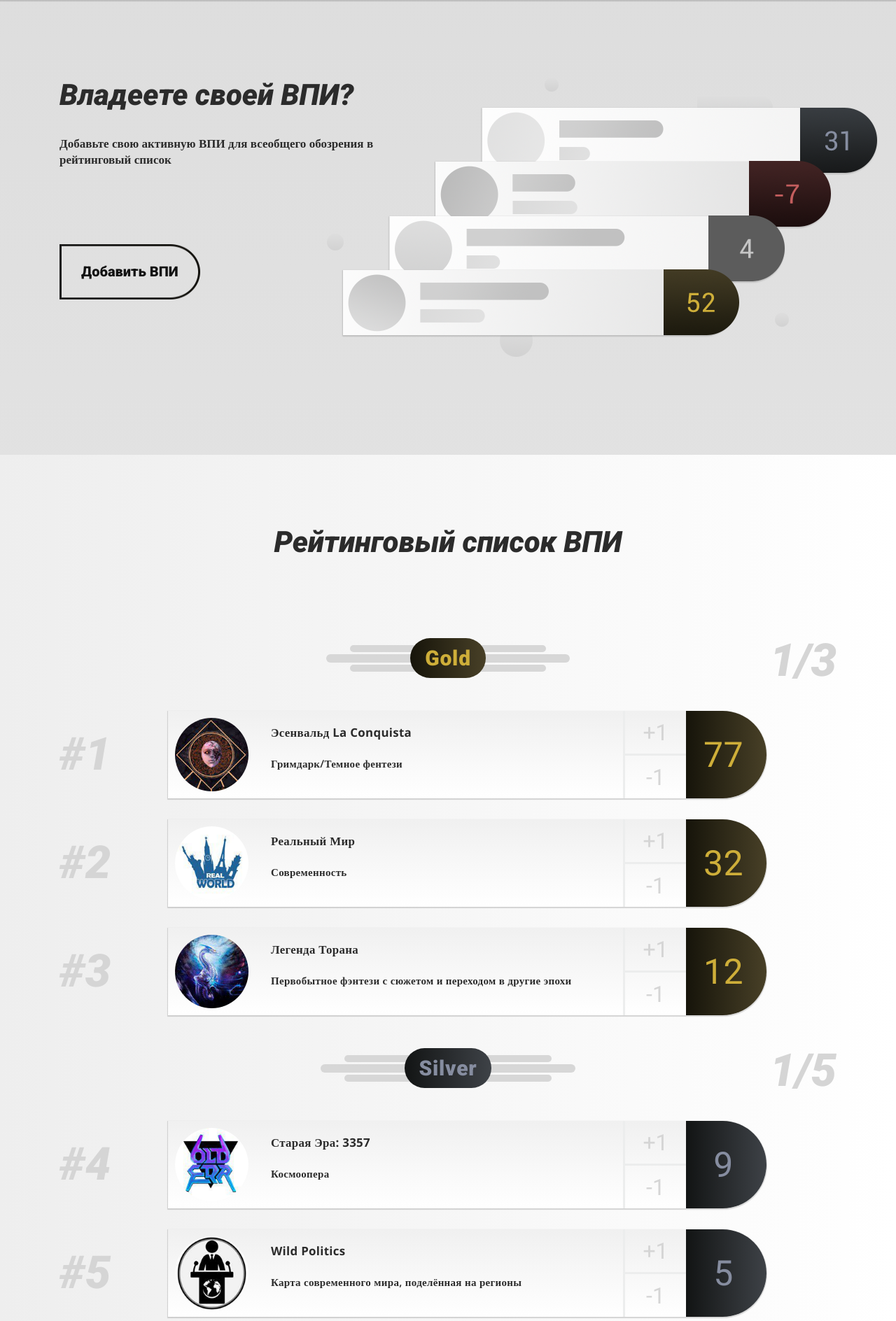
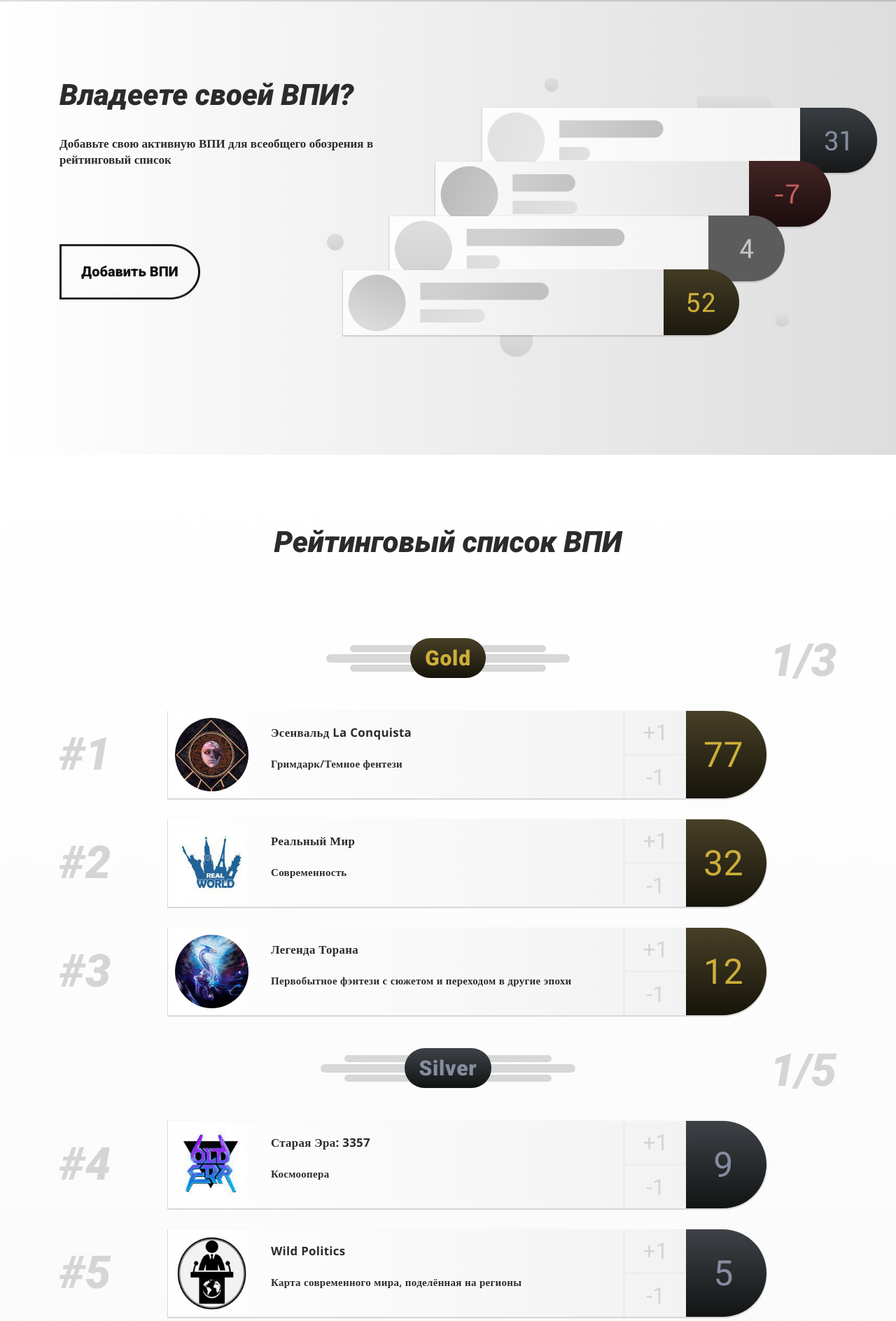
Before and after one commit to Harwex213/WPG, a PHP site: page /voting/voting.php in a window 1280 px wide. Shown: the part 108-1996 px from the top of the page at 70% size. Run offline with PHP 8.4, Linux system fonts and the light colour scheme; data comes from the database, SQL or seed files in the repository; data that the repository does not hold is empty; style sheets or scripts are compiled from the project's sources.

Commit message:
Finally, it's final

```diff
--- a/#source/scss/card.scss
+++ b/#source/scss/card.scss
@@ -81,6 +81,7 @@
 		border-radius: 0 50% 50% 0;
 		border: 2px solid #cacaca;
 		object-fit: cover;
+		width: 100%;
 		@media (max-width:$md1+px) {
 			width: 280px;
 		}
--- a/css/voting.css
+++ b/css/voting.css
@@ -409,7 +409,9 @@
   width: 100%;
   min-height: 100%;
   overflow: hidden;
-  background-image: linear-gradient(180deg, #dddddd 0%, white 100%);
+	background-image: -moz-linear-gradient( 180deg, rgb(221,221,221) 0%, rgb(255,255,255) 100%);
+	background-image: -webkit-linear-gradient( 180deg, rgb(221,221,221) 0%, rgb(255,255,255) 100%);
+	background-image: -ms-linear-gradient( 180deg, rgb(221,221,221) 0%, rgb(255,255,255) 100%)
 }
 
 /* line 14, ../../../../../../Workplace/WEB/OpenServer/domains/WPG/#source/scss/voting.scss */
@@ -542,7 +544,9 @@
 
 /* line 88, ../../../../../../Workplace/WEB/OpenServer/domains/WPG/#source/scss/voting.scss */
 .list {
-  background-image: linear-gradient(90deg, #eeeeee 0%, white 100%);
+  background-image: -moz-linear-gradient( 90deg, rgb(238,238,238) 0%, rgb(255,255,255) 100%);
+	background-image: -webkit-linear-gradient( 90deg, rgb(238,238,238) 0%, rgb(255,255,255) 100%);
+	background-image: -ms-linear-gradient( 90deg, rgb(238,238,238) 0%, rgb(255,255,255) 100%);
   padding-bottom: 40px;
 }
 
@@ -647,21 +651,27 @@
 /* line 162, ../../../../../../Workplace/WEB/OpenServer/domains/WPG/#source/scss/voting.scss */
 .area__info-gold {
   color: #ceae39;
-  background-image: linear-gradient(90deg, #16140a 0%, #484027 100%);
+  background-image: -moz-linear-gradient( 90deg, rgb(22,20,10) 0%, rgb(72,64,39) 100%);
+	background-image: -webkit-linear-gradient( 90deg, rgb(22,20,10) 0%, rgb(72,64,39) 100%);
+	background-image: -ms-linear-gradient( 90deg, rgb(22,20,10) 0%, rgb(72,64,39) 100%);
   width: 108px;
 }
 
 /* line 172, ../../../../../../Workplace/WEB/OpenServer/domains/WPG/#source/scss/voting.scss */
 .area__info-silver {
   color: #868da0;
-  background-image: linear-gradient(90deg, #121414 0%, #3e4247 100%);
+  background-image: -moz-linear-gradient( 90deg, rgb(18,20,20) 0%, rgb(62,66,71) 100%);
+	background-image: -webkit-linear-gradient( 90deg, rgb(18,20,20) 0%, rgb(62,66,71) 100%);
+	background-image: -ms-linear-gradient( 90deg, rgb(18,20,20) 0%, rgb(62,66,71) 100%);
   width: 124px;
 }
 
 /* line 181, ../../../../../../Workplace/WEB/OpenServer/domains/WPG/#source/scss/voting.scss */
 .area__info-bronz {
   color: #c27f41;
-  background-image: linear-gradient(90deg, #16100a 0%, #483a27 100%);
+  background-image: -moz-linear-gradient( 90deg, rgb(22,16,10) 0%, rgb(72,58,39) 100%);
+	background-image: -webkit-linear-gradient( 90deg, rgb(22,16,10) 0%, rgb(72,58,39) 100%);
+	background-image: -ms-linear-gradient( 90deg, rgb(22,16,10) 0%, rgb(72,58,39) 100%);
   width: 128px;
 }
 
@@ -675,7 +685,9 @@
 /* line 196, ../../../../../../Workplace/WEB/OpenServer/domains/WPG/#source/scss/voting.scss */
 .area__info-trash {
   color: #c45e5e;
-  background-image: linear-gradient(90deg, #160a0a 0%, #482727 100%);
+  background-image: -moz-linear-gradient( 90deg, rgb(22,10,10) 0%, rgb(72,39,39) 100%);
+	background-image: -webkit-linear-gradient( 90deg, rgb(22,10,10) 0%, rgb(72,39,39) 100%);
+	background-image: -ms-linear-gradient( 90deg, rgb(22,10,10) 0%, rgb(72,39,39) 100%);
   width: 124px;
 }
 
@@ -744,7 +756,9 @@
 
 /* line 252, ../../../../../../Workplace/WEB/OpenServer/domains/WPG/#source/scss/voting.scss */
 .sample__wpgAdv {
-  background-image: linear-gradient(-180deg, #f0f0f0 0%, white 100%);
+  background-image: -moz-linear-gradient( -180deg, rgb(240,240,240) 0%, rgb(255,255,255) 100%);
+	background-image: -webkit-linear-gradient( -180deg, rgb(240,240,240) 0%, rgb(255,255,255) 100%);
+	background-image: -ms-linear-gradient( -180deg, rgb(240,240,240) 0%, rgb(255,255,255) 100%);
   box-shadow: 0px 1px 1.02px 0.98px rgba(0, 0, 0, 0.15);
   margin-left: 155px;
 }
@@ -992,19 +1006,25 @@
 /* line 425, ../../../../../../Workplace/WEB/OpenServer/domains/WPG/#source/scss/voting.scss */
 .wpgAdv__votesCount-gold {
   color: #ceae39;
-  background-image: linear-gradient(90deg, #16140a 0%, #484027 100%);
+  background-image: -moz-linear-gradient( 90deg, rgb(22,20,10) 0%, rgb(72,64,39) 100%);
+	background-image: -webkit-linear-gradient( 90deg, rgb(22,20,10) 0%, rgb(72,64,39) 100%);
+	background-image: -ms-linear-gradient( 90deg, rgb(22,20,10) 0%, rgb(72,64,39) 100%);
 }
 
 /* line 433, ../../../../../../Workplace/WEB/OpenServer/domains/WPG/#source/scss/voting.scss */
 .wpgAdv__votesCount-silver {
   color: #868da0;
-  background-image: linear-gradient(90deg, #121414 0%, #3e4247 100%);
+  background-image: -moz-linear-gradient( 90deg, rgb(18,20,20) 0%, rgb(62,66,71) 100%);
+	background-image: -webkit-linear-gradient( 90deg, rgb(18,20,20) 0%, rgb(62,66,71) 100%);
+	background-image: -ms-linear-gradient( 90deg, rgb(18,20,20) 0%, rgb(62,66,71) 100%);
 }
 
 /* line 441, ../../../../../../Workplace/WEB/OpenServer/domains/WPG/#source/scss/voting.scss */
 .wpgAdv__votesCount-bronz {
   color: #c27f41;
-  background-image: linear-gradient(90deg, #16100a 0%, #483a27 100%);
+  background-image: -moz-linear-gradient( 90deg, rgb(22,16,10) 0%, rgb(72,58,39) 100%);
+	background-image: -webkit-linear-gradient( 90deg, rgb(22,16,10) 0%, rgb(72,58,39) 100%);
+	background-image: -ms-linear-gradient( 90deg, rgb(22,16,10) 0%, rgb(72,58,39) 100%);
 }
 
 /* line 449, ../../../../../../Workplace/WEB/OpenServer/domains/WPG/#source/scss/voting.scss */
@@ -1016,7 +1036,9 @@
 /* line 454, ../../../../../../Workplace/WEB/OpenServer/domains/WPG/#source/scss/voting.scss */
 .wpgAdv__votesCount-trash {
   color: #c45e5e;
-  background-image: linear-gradient(90deg, #160a0a 0%, #482727 100%);
+  background-image: -moz-linear-gradient( 90deg, rgb(22,10,10) 0%, rgb(72,39,39) 100%);
+	background-image: -webkit-linear-gradient( 90deg, rgb(22,10,10) 0%, rgb(72,39,39) 100%);
+	background-image: -ms-linear-gradient( 90deg, rgb(22,10,10) 0%, rgb(72,39,39) 100%);
 }
 
 /* line 462, ../../../../../../Workplace/WEB/OpenServer/domains/WPG/#source/scss/voting.scss */
--- a/index.php
+++ b/index.php
@@ -18,7 +18,6 @@
 </head>
 
 <body>
-	<div class="prepros"></div>
 	<div class="wrapper">
 	<!--HEADER INCLUDE-->
 	<?php include ("blocks/header.php")?>
@@ -77,7 +76,6 @@
 	<!--JS FILES INCLUDE-->
 	<?php include ("blocks/js.php")?>
 	<!--/JS FILES INCLUDE-->
-	<p></p>
 </body>
 
 </html>
```
Also changed, not shown: css/card.css (+34 -25 lines).
